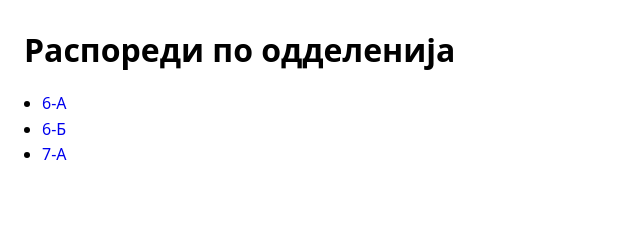
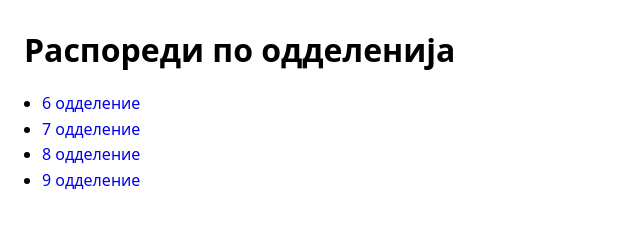
Before and after one commit to IK-cod/Oddelenie, a plain HTML site: page docs/index.html in a window 1280 px wide. Shown: the whole page, without its empty margins (0-640 px from the left). Drawn offline with Linux system fonts and the light colour scheme; files that its build step writes are made by us from their sources.

Commit message:
Update index.html

```diff
--- a/docs/index.html
+++ b/docs/index.html
@@ -4,15 +4,16 @@
   <meta charset="utf-8" />
   <meta name="viewport" content="width=device-width, initial-scale=1" />
   <title>Распореди</title>
-  <link rel="stylesheet" href="../assets/style.css">
+  <link rel="stylesheet" href="assets/style.css">
 </head>
 <body>
   <h1>Распореди по одделенија</h1>
 
   <ul>
-    <li><a href="odd-6a/index.html">6-А</a></li>
-    <li><a href="odd-6b/index.html">6-Б</a></li>
-    <li><a href="odd-7a/index.html">7-А</a></li>
+    <li><a href="docs/odd-6/index.html">6 одделение</a></li>
+    <li><a href="docs/odd-7/index.html">7 одделение</a></li>
+    <li><a href="docs/odd-8/index.html">8 одделение</a></li>
+    <li><a href="docs/odd-9/index.html">9 одделение</a></li>
   </ul>
 </body>
 </html>
```
